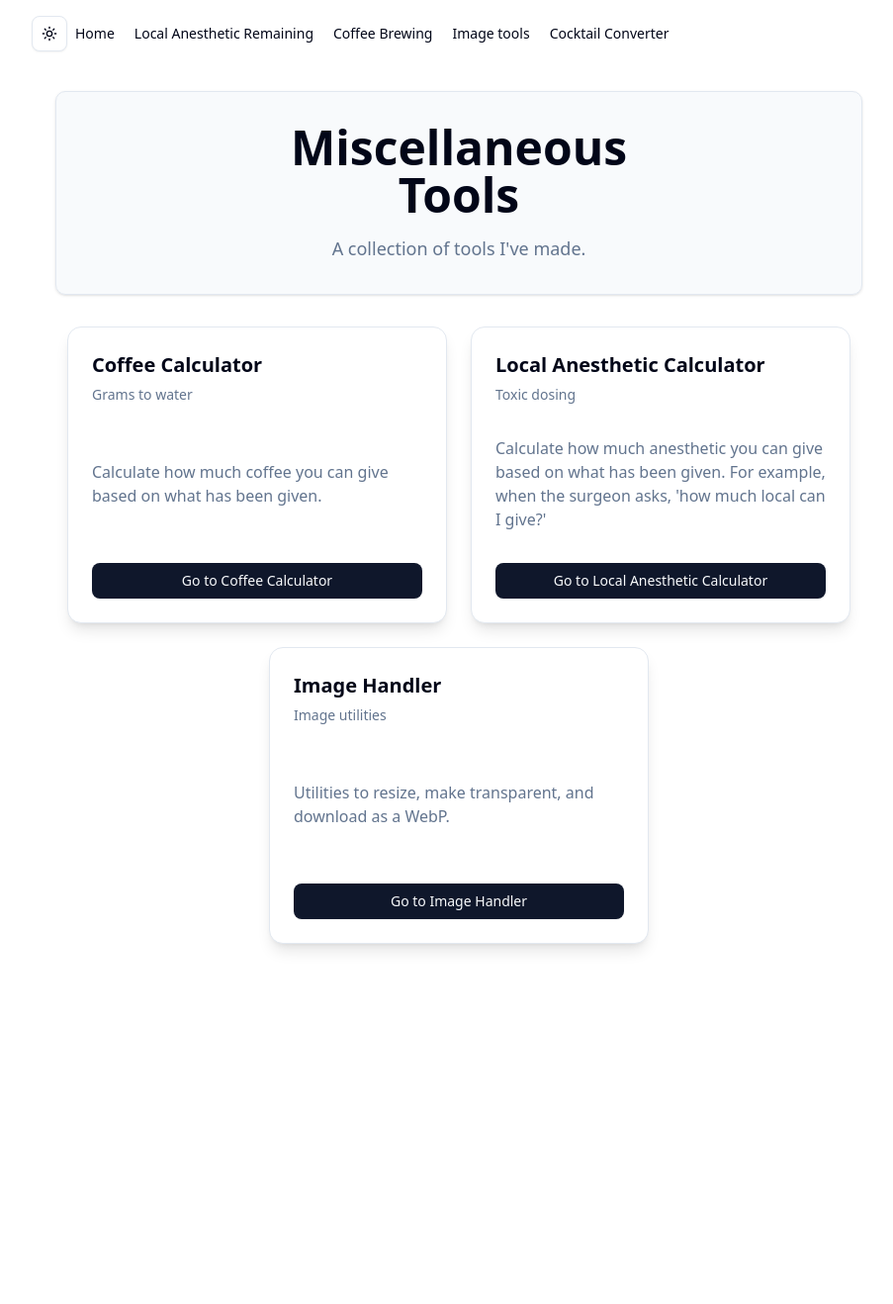
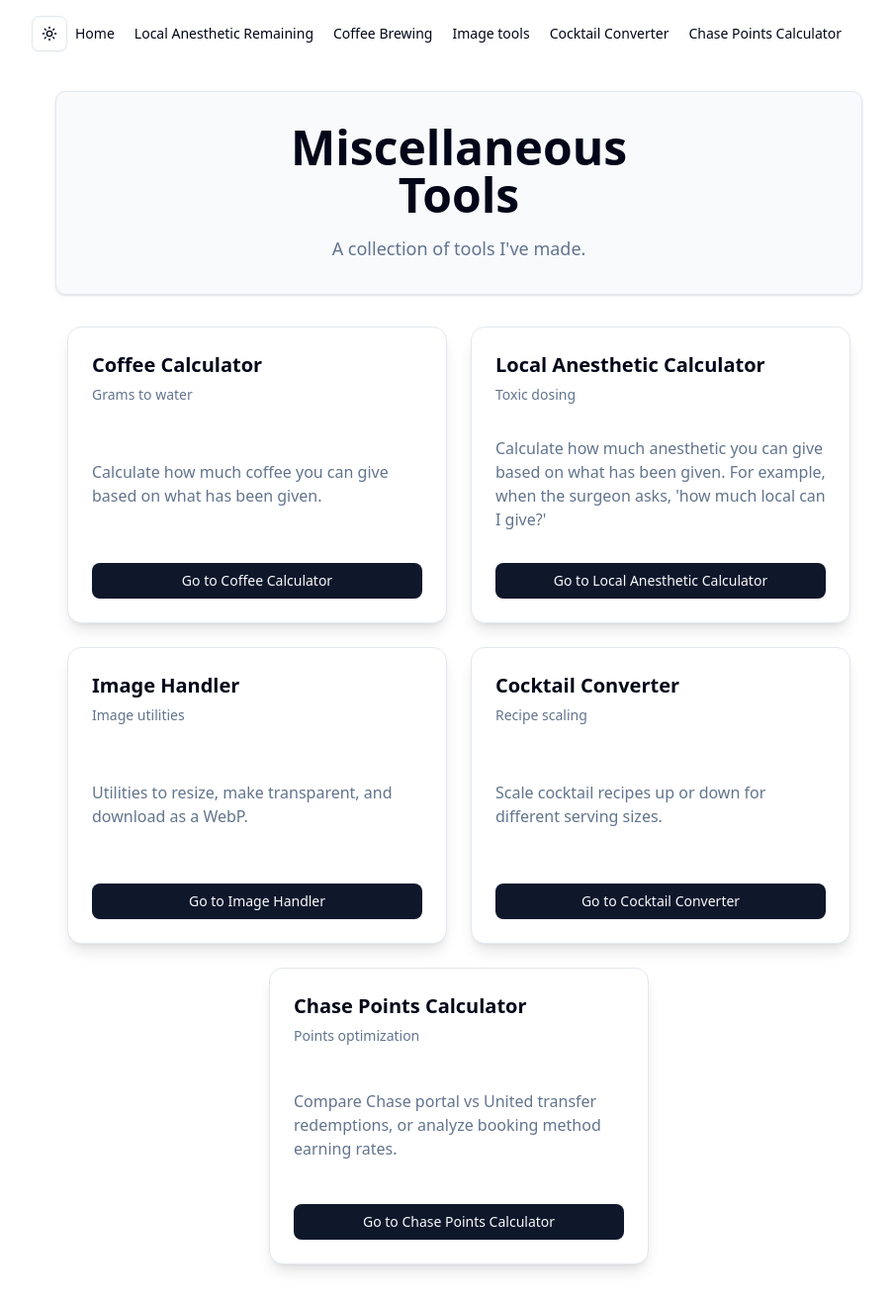
Before and after one commit to lawtj/lawtj.github.io, a SvelteKit app in the folder apps/web/: page / in a window 1280 px wide. Shown: the whole page at 99% size, without its empty margins (176-1079 px from the left). Before the commit the page ends 994 px from the top, so only its background shows below. Built offline with nearby package versions, Linux system fonts and the light colour scheme.

Commit message:
Enhance frontend functionality by adding Chase Points Calculator to the portfolio site, updating the description in CLAUDE.md, and improving the recommendation display logic in the points page. Include type hints for better code clarity.

```diff
--- a/apps/web/src/routes/+layout.svelte
+++ b/apps/web/src/routes/+layout.svelte
@@ -45,6 +45,9 @@
 		  <NavigationMenu.Item>
 			<NavigationMenu.Link href="/cocktails">Cocktail Converter</NavigationMenu.Link>
 		  </NavigationMenu.Item>
+		  <NavigationMenu.Item>
+			<NavigationMenu.Link href="/points">Chase Points Calculator</NavigationMenu.Link>
+		  </NavigationMenu.Item>
 		</NavigationMenu.List>
 
 	  </NavigationMenu.Root>
--- a/apps/web/src/routes/+page.svelte
+++ b/apps/web/src/routes/+page.svelte
@@ -35,5 +35,19 @@
 			description="Utilities to resize, make transparent, and download as a WebP."
 			link={base + "/imgtools"}
 		/>
+
+        <LinkCard
+			title="Cocktail Converter"
+			subheader="Recipe scaling"
+			description="Scale cocktail recipes up or down for different serving sizes."
+			link={base + "/cocktails"}
+		/>
+
+        <LinkCard
+			title="Chase Points Calculator"
+			subheader="Points optimization"
+			description="Compare Chase portal vs United transfer redemptions, or analyze booking method earning rates."
+			link={base + "/points"}
+		/>
 	</div>
 </div>
--- a/apps/web/src/routes/points/+page.svelte
+++ b/apps/web/src/routes/points/+page.svelte
@@ -240,7 +240,7 @@
 				<!-- Redemption Rate Select -->
 				<div class="space-y-2">
 					<label class="text-sm font-medium text-foreground">Chase portal redemption rate</label>
-					<Select.Root bind:value={redemptionRate}>
+					<Select.Root type="single" bind:value={redemptionRate}>
 						<Select.Trigger class="w-full">
 							<span>{redemptionRate === "0.015" ? "1.5¢ per point (Sapphire Preferred/Reserve)" : "2.0¢ per point (Sapphire Reserve on travel)"}</span>
 						</Select.Trigger>
@@ -344,26 +344,29 @@
 	</div>
 
 	<!-- Recommendation Card - Full Width -->
-	{#if isValid && recommendation()}
-		<Card class="w-full max-w-7xl border-2 {recommendation().choice === 'united' ? 'border-blue-500 bg-blue-50/50' : 'border-green-500 bg-green-50/50'}">
+	{#if isValid}
+		{@const rec = recommendation()}
+		{#if rec}
+			<Card class="w-full max-w-7xl border-2 {rec.choice === 'united' ? 'border-blue-500 bg-blue-50/50' : 'border-green-500 bg-green-50/50'}">
 				<CardHeader>
 					<CardTitle class="text-center">Recommendation</CardTitle>
 				</CardHeader>
 				<CardContent class="space-y-4">
 					<div class="text-center">
-					<div class="text-lg font-bold {recommendation().choice === 'united' ? 'text-blue-700' : 'text-green-700'}">
-						{recommendation().choice === 'united' ? 'Transfer to United' : 'Use Chase Travel Portal'}
+						<div class="text-lg font-bold {rec.choice === 'united' ? 'text-blue-700' : 'text-green-700'}">
+							{rec.choice === 'united' ? 'Transfer to United' : 'Use Chase Travel Portal'}
 						</div>
-					<p class="text-sm text-muted-foreground mt-2">{recommendation().reason}</p>
-					{#if recommendation().cost}
-						<p class="text-sm font-medium mt-2">Total cost: {recommendation().cost}</p>
+						<p class="text-sm text-muted-foreground mt-2">{rec.reason}</p>
+						{#if rec.cost}
+							<p class="text-sm font-medium mt-2">Total cost: {rec.cost}</p>
 						{/if}
-					{#if recommendation().additionalInfo}
-						<p class="text-sm text-muted-foreground mt-2">{recommendation().additionalInfo}</p>
+						{#if rec.additionalInfo}
+							<p class="text-sm text-muted-foreground mt-2">{rec.additionalInfo}</p>
 						{/if}
 					</div>
 				</CardContent>
 			</Card>
+		{/if}
 	{/if}
 
 	{:else}
```
Also changed, not shown: 1 other file (tests, documents, lock files or other folders). Lines whose indentation alone changed are shown as unchanged.
